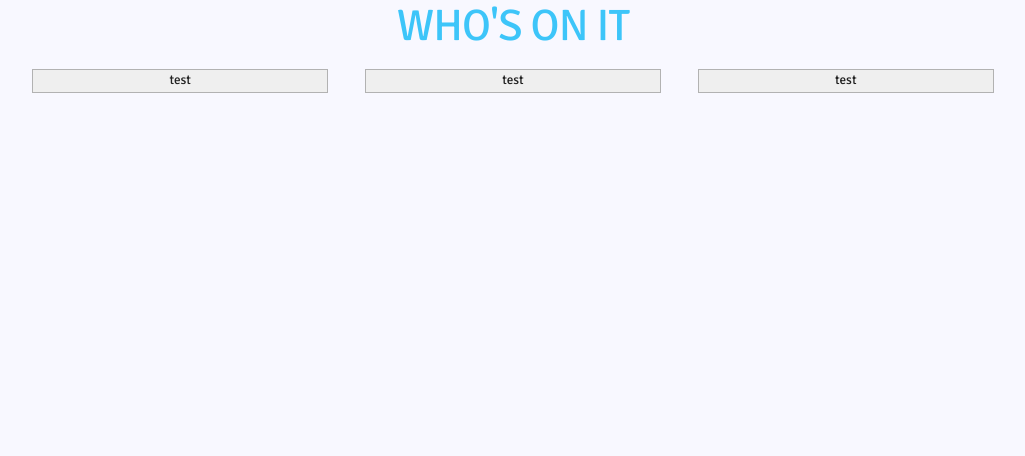
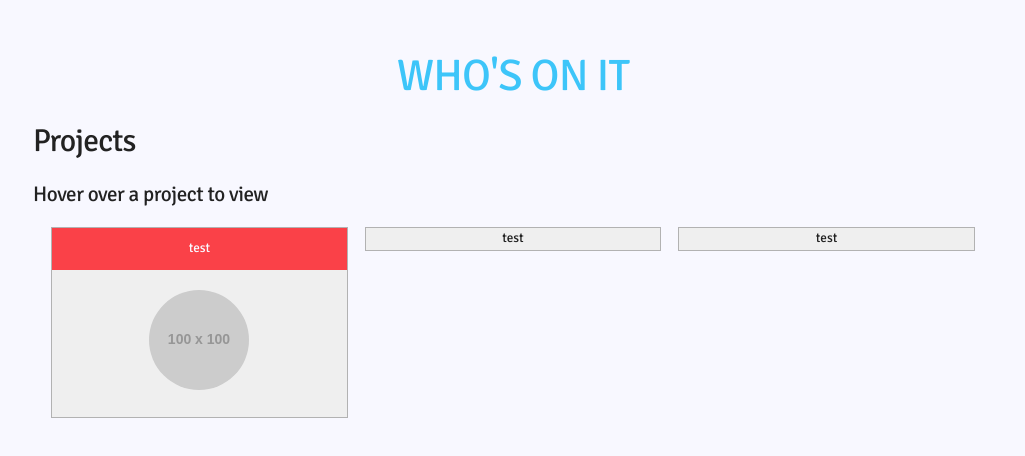
Before and after one commit to techtolentino/IntroToAngular, a plain HTML site: page index.html at #!/home in a window 1280 px wide. Shown: the whole page, without its empty margins (127-1152 px from the left). Drawn offline with nearby package versions, Linux system fonts and the light colour scheme; some packages are replaced by stand-ins of ours; placeholder pictures from the web are drawn by us.

Commit message:
fixed skelly margin, adding directive to each proj

```diff
--- a/css/skeleton.css
+++ b/css/skeleton.css
@@ -54,7 +54,7 @@
     width: 80%; }
   .column,
   .columns {
-    margin-left: 4%; }
+    margin-left: 2%; }
   .column:first-child,
   .columns:first-child {
     margin-left: 0; }
--- a/css/styles.css
+++ b/css/styles.css
@@ -9,6 +9,7 @@ body {
 
 #mainTitle {
 	color: #3dc5f9;
+	margin-top: 50px;
 }
 
 fieldset {
@@ -57,3 +58,15 @@ button:focus {
 	outline: 1px solid #b2b2b2;
 	background: #efefef;
 }
+
+.card p {
+	margin: 0 0 20px 0;
+	color: #F8F8FF;
+	background: #fa4148;
+	padding: 10px 0 10px 0;
+}
+
+.projectImg {
+	border-radius: 50%;
+	margin-bottom: 20px;
+}
--- a/js/app.js
+++ b/js/app.js
@@ -22,6 +22,7 @@ app.controller('LoginController', function($scope, $location){
 	};
 });
 
-app.controller('HomeController', function(){
-
+app.controller('HomeController', function($scope){
+	$scope.title = "Projects";
+	$scope.message = "Hover over a project to view";
 });
--- a/templates/home.html
+++ b/templates/home.html
@@ -1,12 +1,15 @@
-<div class="row">
-	<div class="container">
-		<div class="four columns card">
+<div class="container">
+	<div class="row">
+		<h3>{{ title }}</h3>
+		<h5>{{ message }}</h5>
+		<div class="four columns card" shows-message-when-hovered>
+			<p>test</p>
+			<img class="projectImg" src="http://placehold.it/100x100">
+		</div>
+		<div class="four columns card" shows-message-when-hovered>
 			test
 		</div>
-		<div class="four columns card">
-			test
-		</div>
-		<div class="four columns card">
+		<div class="four columns card" shows-message-when-hovered>
 			test
 		</div>
 	</div>
```
